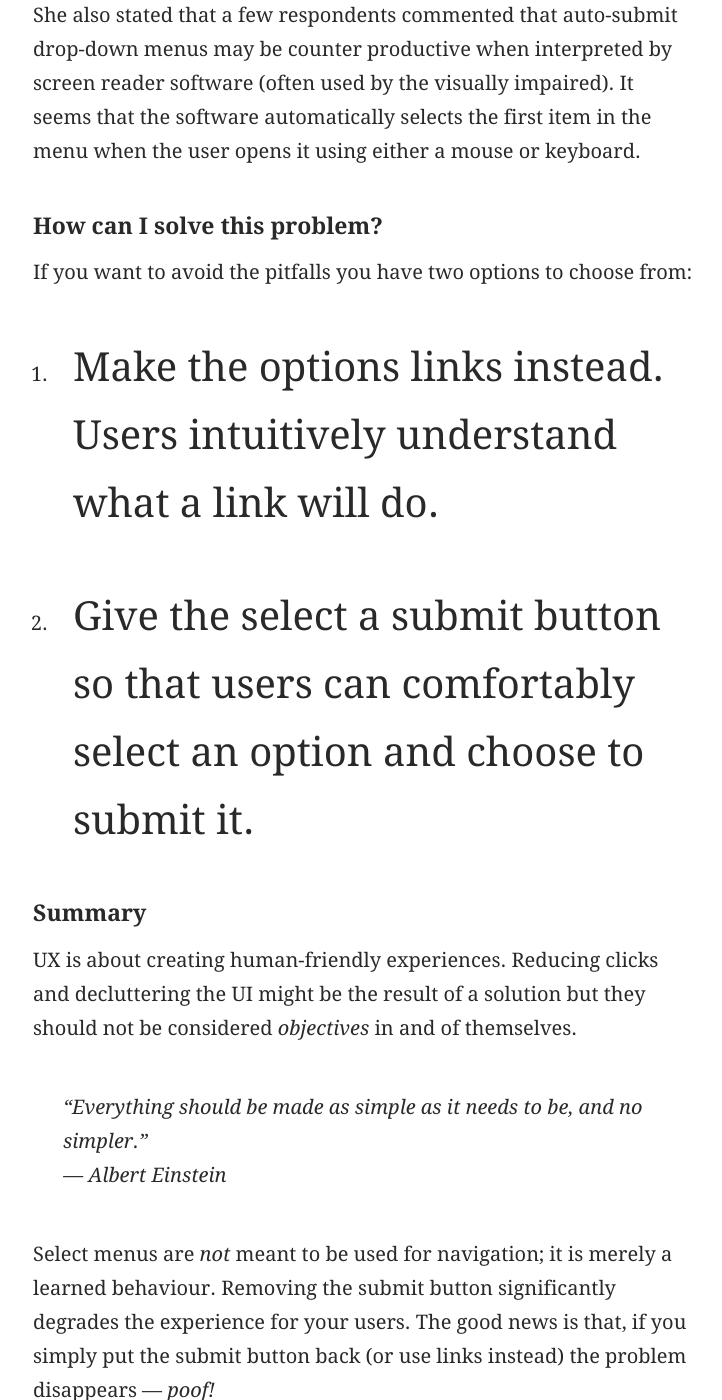
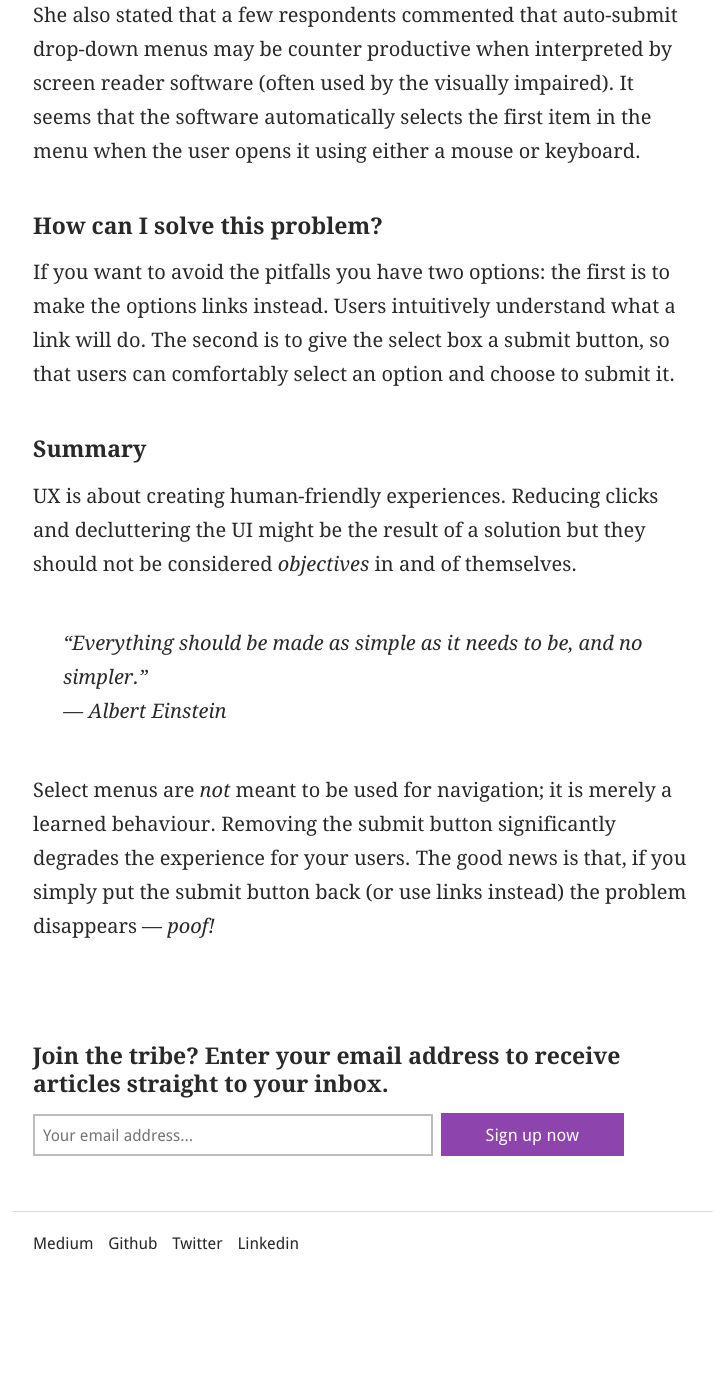
Before and after one commit to adamsilver/adamsilver.io-jekyll, a Jekyll site: the page built from _posts/2014-09-17-misusing-the-select-control.md, in a window 1280 px wide and 1400 px high, scrolled down 3054 px. Shown: the whole window, without its empty margins (277-999 px from the left). Built offline with Jekyll 4.4.1, drawn with Linux system fonts in a browser that asks for light colours; Markdown is read by kramdown in place of the engine named in the settings; after the commit the page ends 4328 px from its top, so only the background shows below that.

Commit message:
markdown issue

```diff
--- a/_posts/2014-09-17-misusing-the-select-control.md
+++ b/_posts/2014-09-17-misusing-the-select-control.md
@@ -44,11 +44,7 @@ She also stated that a few respondents commented that auto-submit drop-down menu
 
 ## How can I solve this problem?
 
-If you want to avoid the pitfalls you have two options to choose from:
-
-1. Make the options links instead. Users intuitively understand what a link will do.
-
-2. Give the select a submit button so that users can comfortably select an option and choose to submit it.
+If you want to avoid the pitfalls you have two options: the first is to make the options links instead. Users intuitively understand what a link will do. The second is to give the select box a submit button, so that users can comfortably select an option and choose to submit it.
 
 ## Summary
 
```
